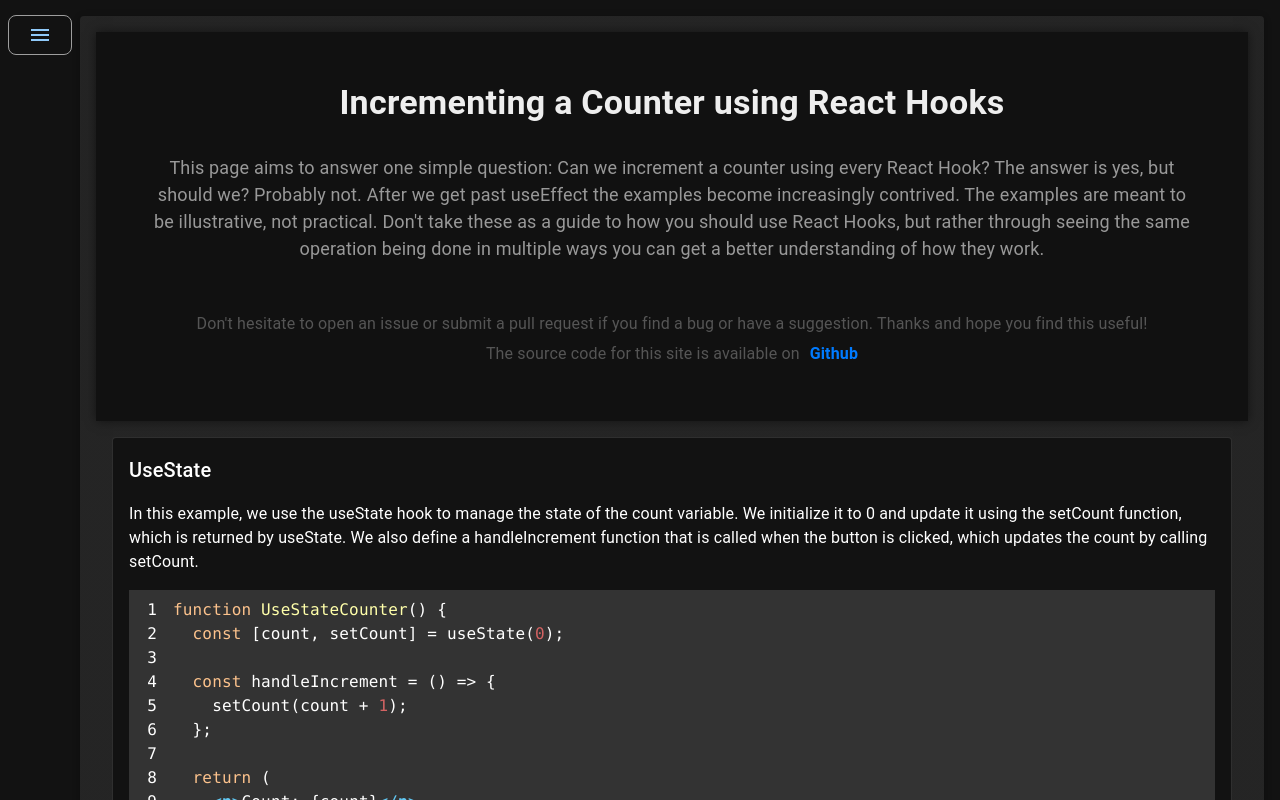
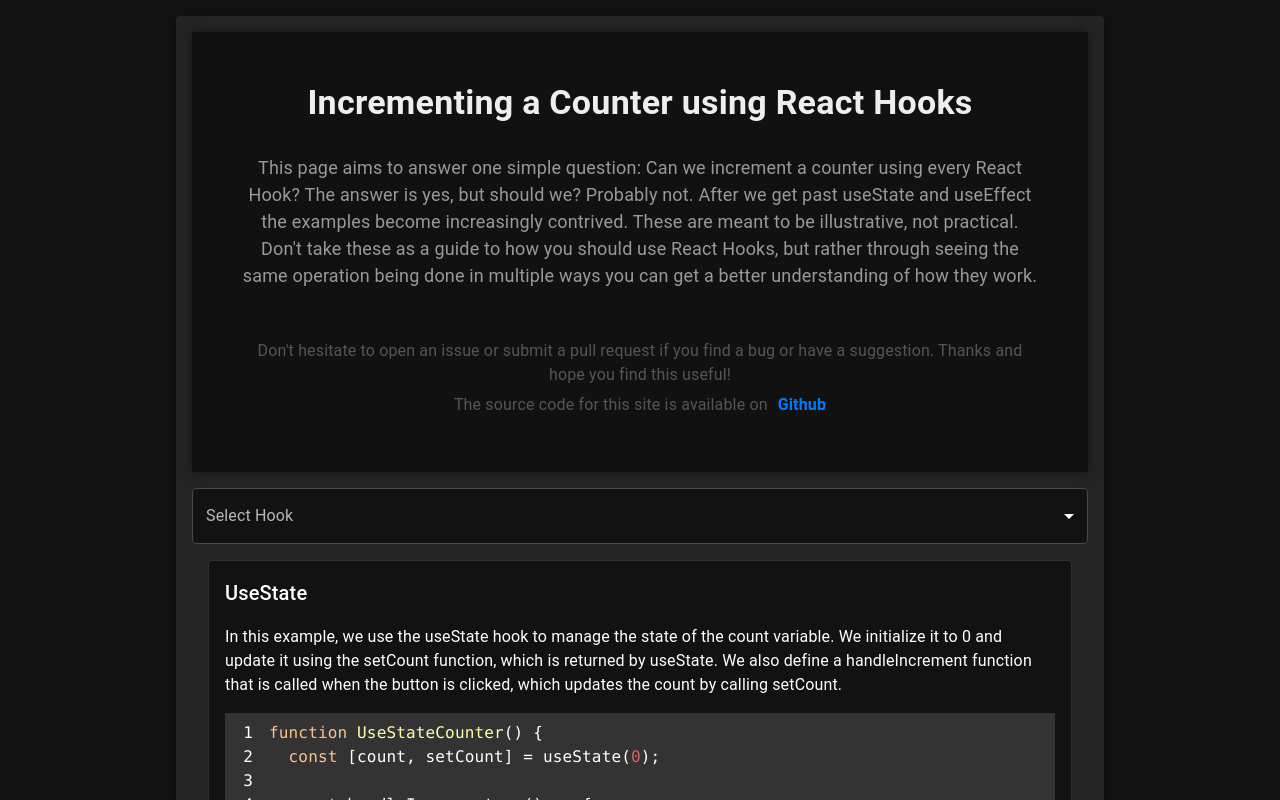
Before and after one commit to papercircuit/increment-counter-using-react-hooks, a React (Create React App) app: page / in a window 1280 px wide. Shown: the top 800 px of the page. Built offline with nearby package versions, Linux system fonts and the light colour scheme; the HTML template or start-up script is replaced by a standard one.

Commit message:
Sidebar swapped for Dropdown

```diff
--- a/src/App.js
+++ b/src/App.js
@@ -1,4 +1,4 @@
-import { Box, Paper, CssBaseline } from "@mui/material";
+import { Box, Paper, CssBaseline, Grid, AppBar, Toolbar, Typography } from "@mui/material";
 import { ThemeProvider, createTheme } from "@mui/material/styles";
 import UseContextExample from "./examples/UseContext";
 import UseReducerExample from "./examples/UseReducer";
@@ -15,6 +15,7 @@ import UseDefferedValueExample from "./examples/UseDefferedValue";
 import Hero from "./components/Hero";
 import Footer from "./components/Footer";
 import Sidebar from "./components/Sidebar";
+import Dropdown from "./components/Dropdown";
 import InViewLoader from "./components/InViewLoader";
 
 
@@ -43,16 +44,18 @@ function App() {
   return (
     <ThemeProvider theme={darkTheme}>
       <CssBaseline />
-      <Box sx={{ display: "flex" }}>
-        <Sidebar />
+      <Grid container justifyContent="center">
+        <Grid item xs={12} sm={11} md={10} lg={9} xl={8}>
           <Paper sx={{ p: 2, m: 2 }} elevation={3} mode="outlined" className="App">
             <Hero />
+            <Dropdown />
 
             {components.map(({ Component, alt }, index) => (
               <InViewLoader key={index} component={Component} alt={alt} />
             ))}
           </Paper>
-      </Box>
+        </Grid>
+      </Grid>
       <Footer alt="footer" />
     </ThemeProvider>
   );
--- a/src/components/Dropdown.js
+++ b/src/components/Dropdown.js
@@ -1,67 +1,74 @@
-import React, { useState } from 'react';
-import Link from '@mui/material/Link';
-import Button from '@mui/material/Button';
-import Menu from '@mui/material/Menu';
-import MenuItem from '@mui/material/MenuItem';
-import MenuIcon from '@mui/icons-material/Menu';
-import styles from '../Dropdown.module.css';
+import React, { useState } from "react";
+import Link from "@mui/material/Link";
+import MenuItem from "@mui/material/MenuItem";
+import Select from "@mui/material/Select";
+import FormControl from "@mui/material/FormControl";
+import InputLabel from "@mui/material/InputLabel";
+import Box from "@mui/material/Box";
 
 function Dropdown() {
-  const [anchorEl, setAnchorEl] = useState(null);
+  const [value, setValue] = useState("");
 
-  const handleOpenMenu = (event) => {
-    setAnchorEl(event.currentTarget);
+  const handleChange = (event) => {
+    setValue(event.target.value);
   };
 
-  const handleCloseMenu = () => {
-    setAnchorEl(null);
+  const handleMenuItemClick = (event) => {
+    window.location.hash = event.target.value;
   };
 
   return (
-    <>
-      <Button variant="outlined"
-      onClick={handleOpenMenu}
-      sx={{ height: 40, width: 40, borderRadius: 2, border: 1, borderColor: 'grey.500' }}
-      className={styles.dropdownButton}
+    <FormControl fullWidth variant="outlined" sx={{ marginTop: 2 }}>
+      <InputLabel htmlFor="dropdown-select">Select Hook</InputLabel>
+      <Select
+        value={value}
+        onChange={handleChange}
+        label="Select Hook"
+        inputProps={{
+          name: "hook",
+          id: "dropdown-select",
+        }}
+        sx={{
+          bgcolor: "background.paper",
+        }}
       >
-
-        <MenuIcon/>
-      </Button>
-      <Menu
-        anchorEl={anchorEl}
-        open={Boolean(anchorEl)}
-        onClose={handleCloseMenu}
-        className={styles.dropdownButton}
-      >
-        <MenuItem onClick={handleCloseMenu}>
-          <Link href="#useState">useState</Link>
+        <MenuItem value="useState">
+          <Link width="100%" href="#useState">
+            useState
+          </Link>
         </MenuItem>
-        <MenuItem onClick={handleCloseMenu}>
-          <Link href="#useEffect">useEffect</Link>
+        <MenuItem value="useEffect">
+          <Link width="100%" href="#useEffect">useEffect</Link>
         </MenuItem>
-        <MenuItem onClick={handleCloseMenu}>
-          <Link href="#useRef">useRef</Link>
+        <MenuItem value="useRef">
+          <Link width="100%" href="#useRef">useRef</Link>
         </MenuItem>
-        <MenuItem onClick={handleCloseMenu}>
-          <Link href="#useContext">useContext</Link>
+        <MenuItem value="useContext">
+          <Link width="100%" href="#useContext">useContext</Link>
         </MenuItem>
-        <MenuItem onClick={handleCloseMenu}>
-          <Link href="#useReducer">useReducer</Link>
+        <MenuItem value="useReducer">
+          <Link width="100%" href="#useReducer">useReducer</Link>
         </MenuItem>
-        <MenuItem onClick={handleCloseMenu}>
-          <Link href="#useCallback">useCallback</Link>
+        <MenuItem value="useCallback">
+          <Link width="100%" href="#useCallback">useCallback</Link>
         </MenuItem>
-        <MenuItem onClick={handleCloseMenu}>
-          <Link href="#useMemo">useMemo</Link>
+        <MenuItem value="useMemo">
+          <Link width="100%" href="#useMemo">useMemo</Link>
         </MenuItem>
-        <MenuItem onClick={handleCloseMenu}>
-          <Link href="#useLayoutEffect">useLayoutEffect</Link>
+        <MenuItem value="useLayoutEffect">
+          <Link width="100%" href="#useLayoutEffect">useLayoutEffect</Link>
         </MenuItem>
-        <MenuItem onClick={handleCloseMenu}>
-          <Link href="#useDebugValue">useDebugValue</Link>
+        <MenuItem value="useDebugValue">
+          <Link width="100%" href="#useDebugValue">useDebugValue</Link>
         </MenuItem>
-      </Menu>
-    </>
+        <MenuItem value="useTransition">
+          <Link width="100%" href="#useTransition">useTransition</Link>
+        </MenuItem>
+        <MenuItem value="useDeferredValue">
+          <Link width="100%" href="#useDeferredValue">useDeferredValue</Link>
+        </MenuItem>
+      </Select>
+    </FormControl>
   );
 }
 
--- a/src/components/Hero.js
+++ b/src/components/Hero.js
@@ -1,17 +1,17 @@
-import React from 'react';
-import Box from '@mui/material/Box';
-import Typography from '@mui/material/Typography';
-import Link from '@mui/material/Link';
+import React from "react";
+import Box from "@mui/material/Box";
+import Typography from "@mui/material/Typography";
+import Link from "@mui/material/Link";
 
 const Hero = () => {
   return (
     <Box
       component="section"
       sx={{
-                backgroundColor: '#111',
-                padding: '50px',
-                textAlign: 'center',
-                boxShadow: '0 0 10px 0 rgba(0, 0, 0, 0.5)',
+        backgroundColor: "#111",
+        padding: "50px",
+        textAlign: "center",
+        boxShadow: "0 0 10px 0 rgba(0, 0, 0, 0.5)",
       }}
     >
       <Typography
@@ -19,9 +19,9 @@ const Hero = () => {
         component="h1"
         gutterBottom
         sx={{
-                    color: '#eee',
-                    fontWeight: 'bold',
-                    marginBottom: '30px',
+          color: "#eee",
+          fontWeight: "bold",
+          marginBottom: "30px",
         }}
       >
         Incrementing a Counter using React Hooks
@@ -31,50 +31,58 @@ const Hero = () => {
         component="p"
         gutterBottom
         sx={{
-                    color: '#999',
-                    fontSize: '18px',
-                    lineHeight: '1.5',
-                    marginBottom: '50px',
+          color: "#999",
+          fontSize: "18px",
+          lineHeight: "1.5",
+          marginBottom: "50px",
         }}
       >
-                This page aims to answer one simple question: Can we increment a counter using every React Hook? The answer is yes, but should we? Probably not. After we get past useEffect the examples become increasingly contrived. The examples are meant to be illustrative, not practical. Don't take these as a guide to how you should use React Hooks, but rather through seeing the same operation being done in multiple ways you can get a better understanding of how they work.
+        This page aims to answer one simple question: Can we increment a counter
+        using every React Hook? The answer is yes, but should we? Probably not.
+        After we get past useState and useEffect the examples become
+        increasingly contrived. These are meant to be illustrative, not
+        practical. Don't take these as a guide to how you should use React
+        Hooks, but rather through seeing the same operation being done in
+        multiple ways you can get a better understanding of how they work.
       </Typography>
       <Typography
         variant="body1"
         component="p"
         gutterBottom
         sx={{
-                    color: '#555',
-                    fontSize: '16px',
-                    lineHeight: '1.5',
+          color: "#555",
+          fontSize: "16px",
+          lineHeight: "1.5",
         }}
       >
-                Don't hesitate to open an issue or submit a pull request if you find a bug or have a suggestion. Thanks and hope you find this useful!
+        Don't hesitate to open an issue or submit a pull request if you find a
+        bug or have a suggestion. Thanks and hope you find this useful!
       </Typography>
       <Typography
         variant="body1"
         component="p"
         gutterBottom
         sx={{
-                    color: '#555',
-                    fontSize: '16px',
-                    lineHeight: '1.5',
+          color: "#555",
+          fontSize: "16px",
+          lineHeight: "1.5",
         }}
       >
         The source code for this site is available on
         <Link
-                    href="https://github.com/papercircuit/react-hooks-counter-examples"
+          href="https://github.com/papercircuit/increment-counter-using-react-hooks"
           sx={{
-                        color: '#007bff',
-                        fontWeight: 'bold',
-                        marginLeft: '10px',
-                        textDecoration: 'none',
+            color: "#007bff",
+            fontWeight: "bold",
+            marginLeft: "10px",
+            textDecoration: "none",
           }}
-                >Github</Link>
-
+        >
+          Github
+        </Link>
       </Typography>
     </Box>
   );
-}
+};
 
 export default Hero;
```
Also changed, not shown: 2 other files (tests, documents, lock files or other folders). Lines whose indentation alone changed are shown as unchanged.
